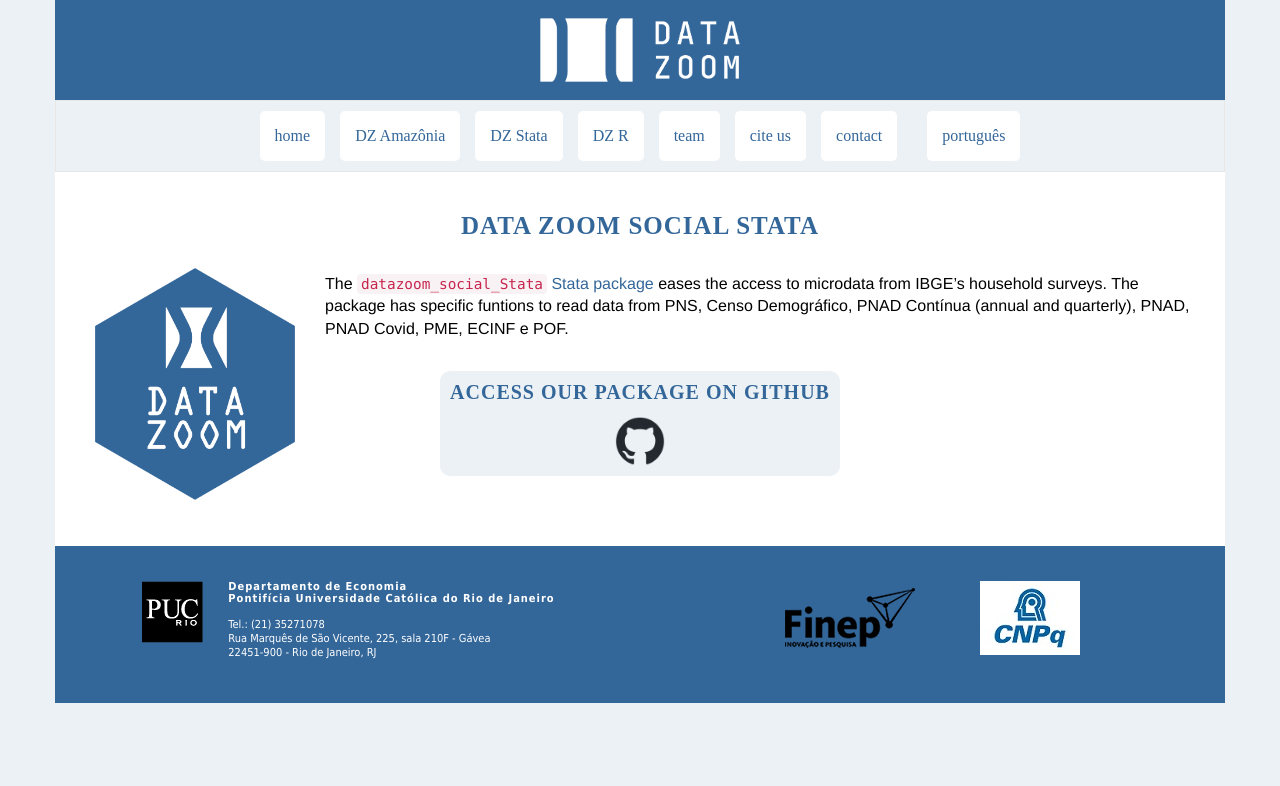
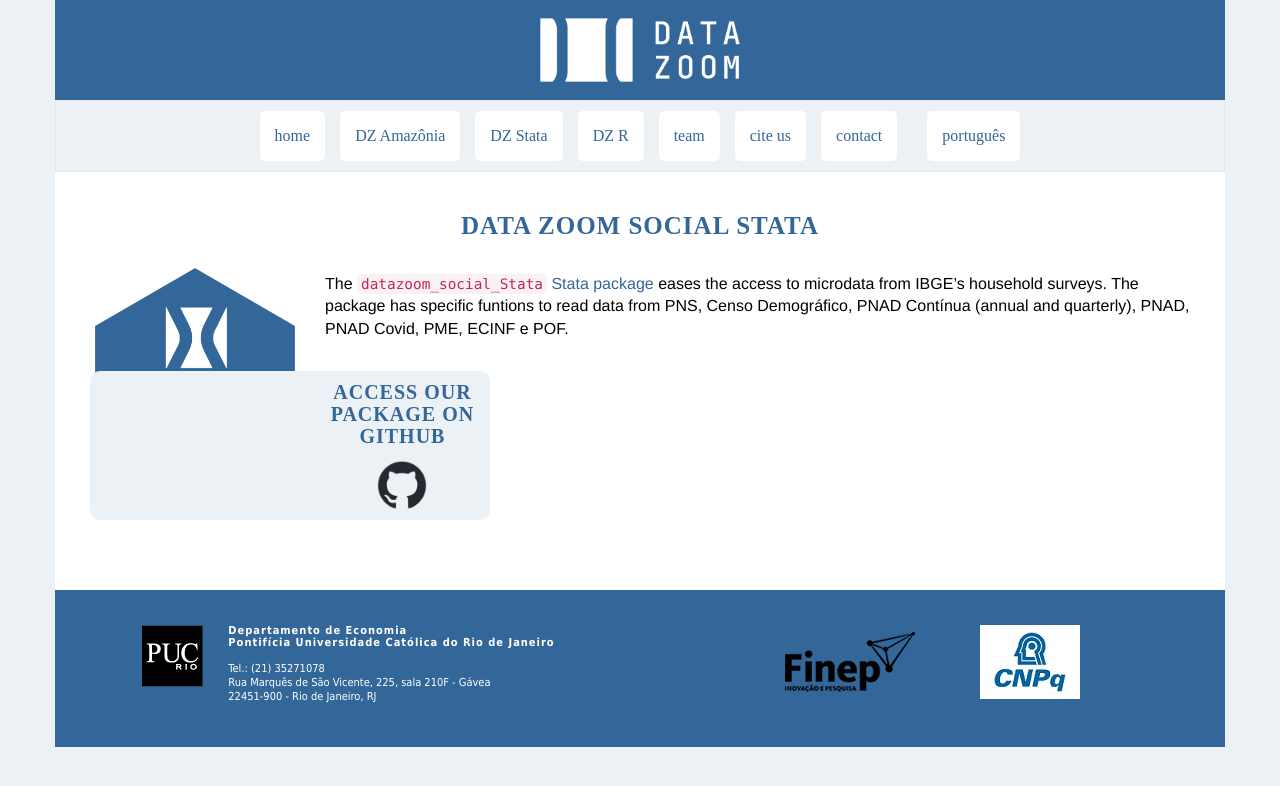
Before and after one commit to datazoompuc/datazoompuc.github.io, a Jekyll site: the page built from en/dz_stata.md, in a window 1280 px wide. Shown: the top 786 px of the page. Built offline with Jekyll 4.4.1, drawn with Linux system fonts in a browser that asks for light colours; nearby versions of some CDN libraries; some web fonts are replaced.

Commit message:
add horizontal margins to github box

```diff
--- a/assets/css/style.css
+++ b/assets/css/style.css
@@ -541,7 +541,7 @@
             text-align: center;
             padding: 10px;
             display: block;
-            margin: 10px auto;
+            margin: 10px 10px 10px 10px;
             width: fit-content;
             max-width: 90vw;
         }
```
